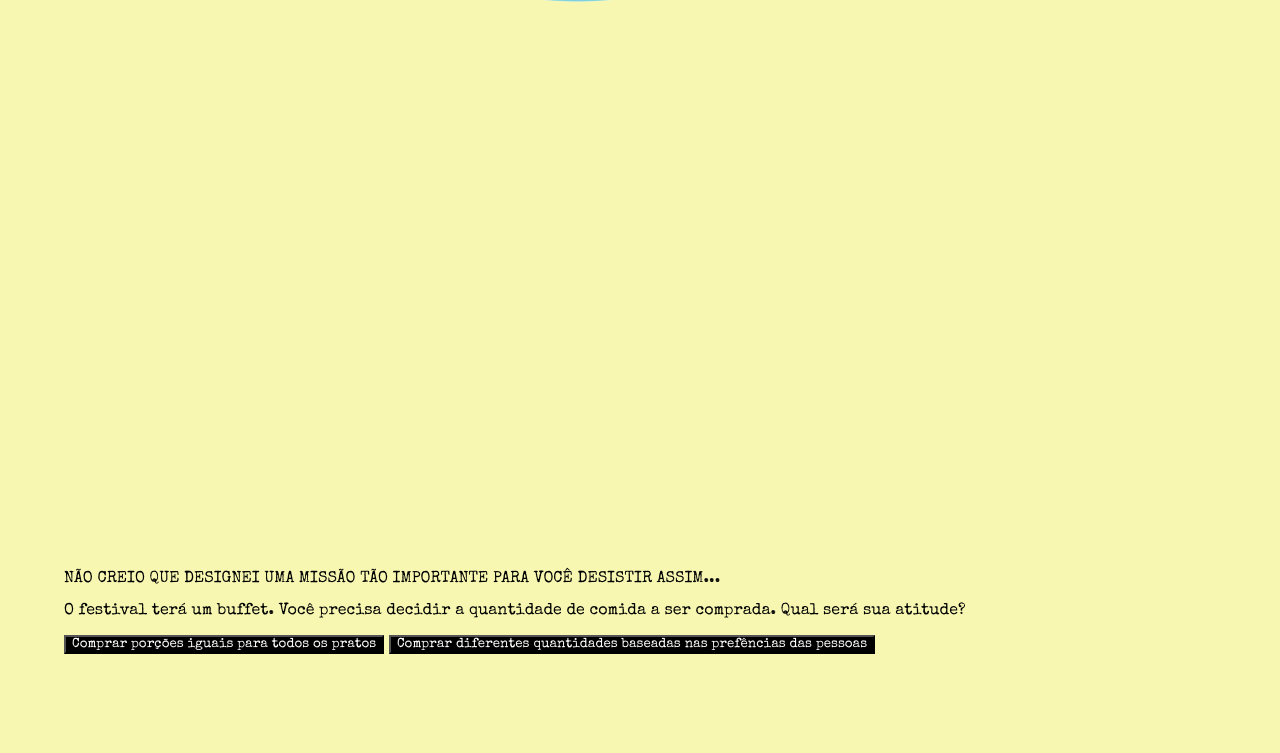
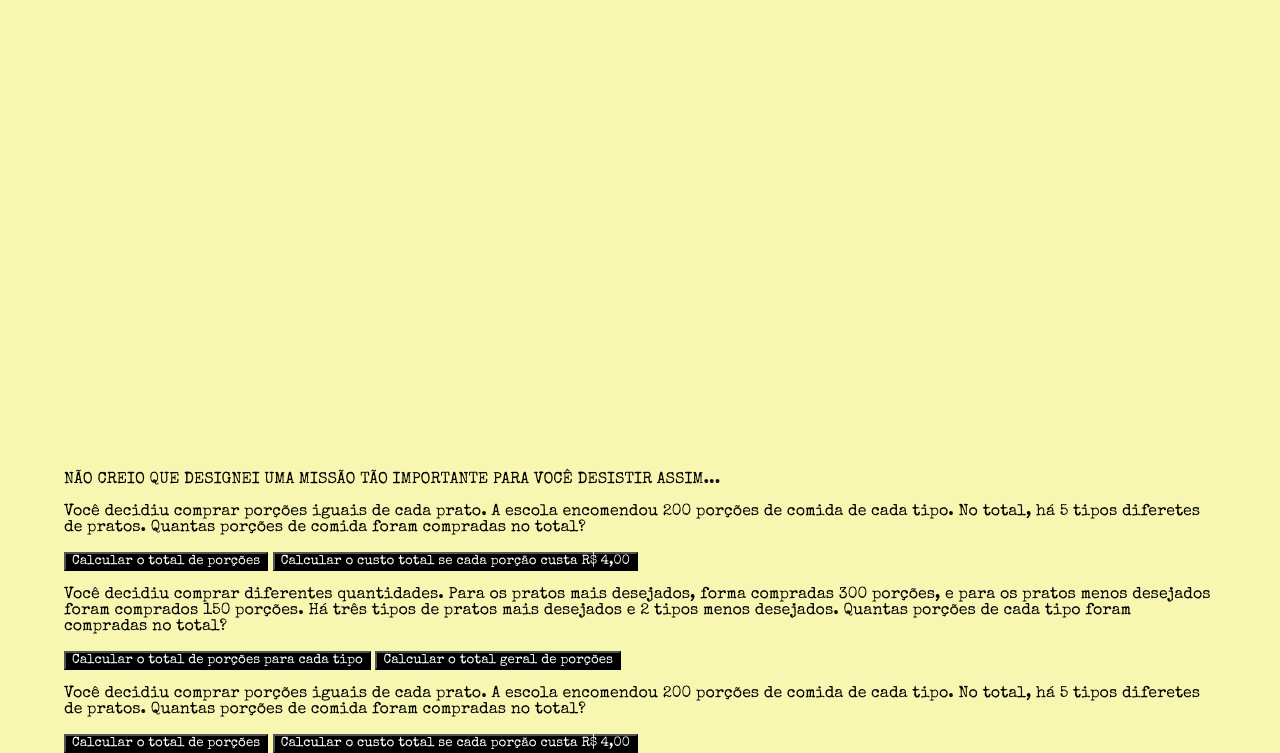
Before and after one commit to profcris-la/UmaAventura2A, a plain HTML site: page index.html in a window 1280 px wide. Shown: the part 1053-1806 px from the top of the page. Before the commit the page ends 1707 px from the top, so only its background shows below. Drawn offline with nearby package versions, Linux system fonts and the light colour scheme.

Commit message:
adc textos

```diff
--- a/index.html
+++ b/index.html
@@ -29,12 +29,23 @@
     <p>NÃO CREIO QUE DESIGNEI UMA MISSÃO TÃO IMPORTANTE PARA VOCÊ DESISTIR ASSIM...</p>
     </div>
 
-    <div class="passo" id="passo-2"></div>
-        <p>O festival terá um buffet. Você precisa decidir a quantidade de comida a ser comprada. Qual será sua atitude?</p>
-        <button class="btn-proximo" data-proximo="3">Comprar porções iguais para todos os pratos</button>
-        <button class="btn-proximo" data-proximo="4">Comprar diferentes quantidades baseadas nas prefências das pessoas</button>
+    <div class="passo" id="passo-3"></div>
+        <p>Você decidiu comprar porções iguais de cada prato. A escola encomendou 200 porções de comida de cada tipo. No total, há 5 tipos diferetes de pratos. Quantas porções de comida foram compradas no total?</p>
+        <button class="btn-proximo" data-proximo="5">Calcular o total de porções</button>
+        <button class="btn-proximo" data-proximo="6">Calcular o custo total se cada porção custa R$ 4,00</button>
     </div>
 
+    <div class="passo" id="passo-4"></div>
+        <p>Você decidiu comprar diferentes quantidades. Para os pratos mais desejados, forma compradas 300 porções, e para os pratos menos desejados foram comprados 150 porções. Há três tipos de pratos mais desejados e 2 tipos menos desejados. Quantas porções de cada tipo foram compradas no total?</p>
+        <button class="btn-proximo" data-proximo="7">Calcular o total de porções para cada tipo</button>
+        <button class="btn-proximo" data-proximo="8">Calcular o total geral de porções</button>
+    </div>
+
+    <div class="passo" id="passo-5"></div>
+        <p>Você decidiu comprar porções iguais de cada prato. A escola encomendou 200 porções de comida de cada tipo. No total, há 5 tipos diferetes de pratos. Quantas porções de comida foram compradas no total?</p>
+        <button class="btn-proximo" data-proximo="9">Calcular o total de porções</button>
+        <button class="btn-proximo" data-proximo="10">Calcular o custo total se cada porção custa R$ 4,00</button>
+    </div>
    </main>
 
 
```
